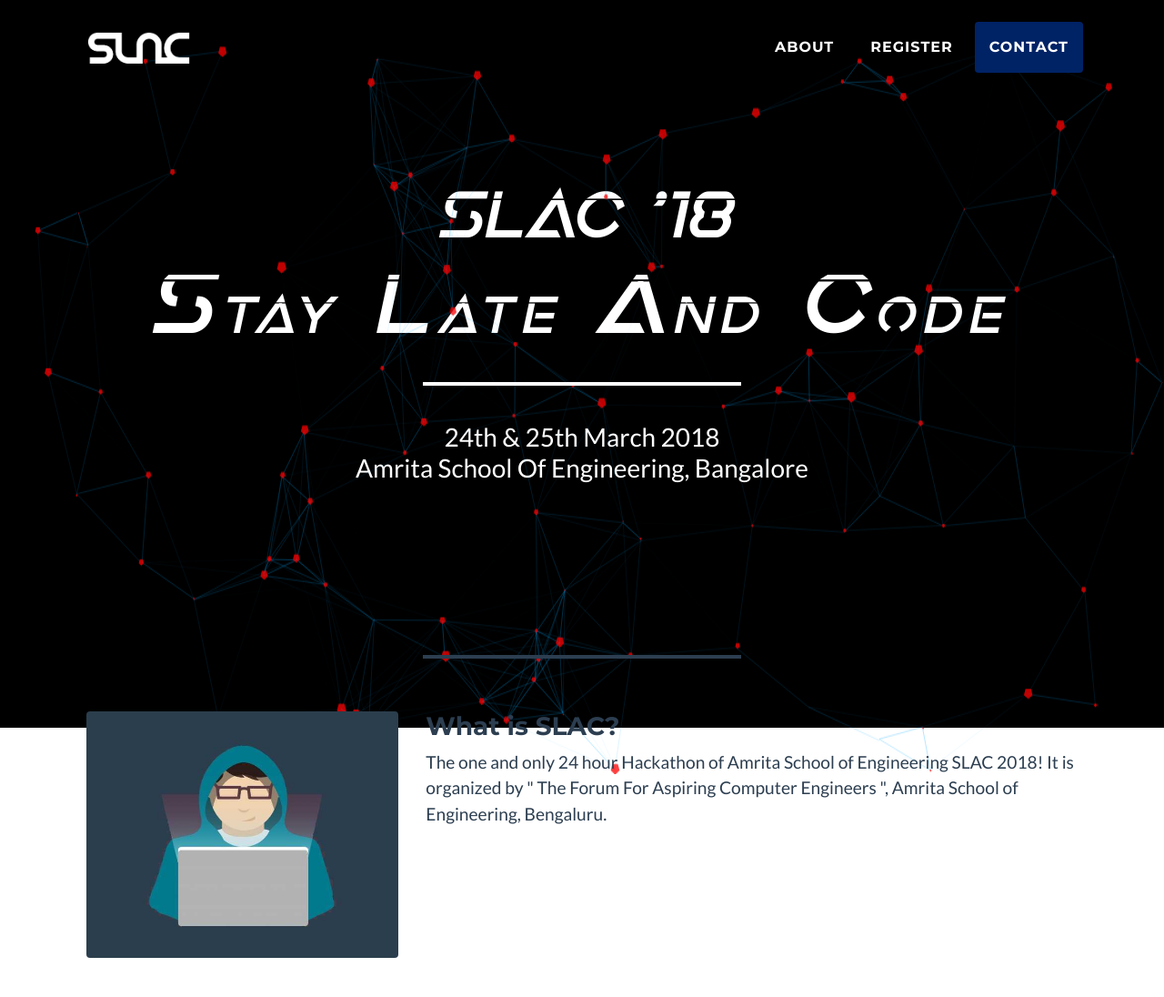
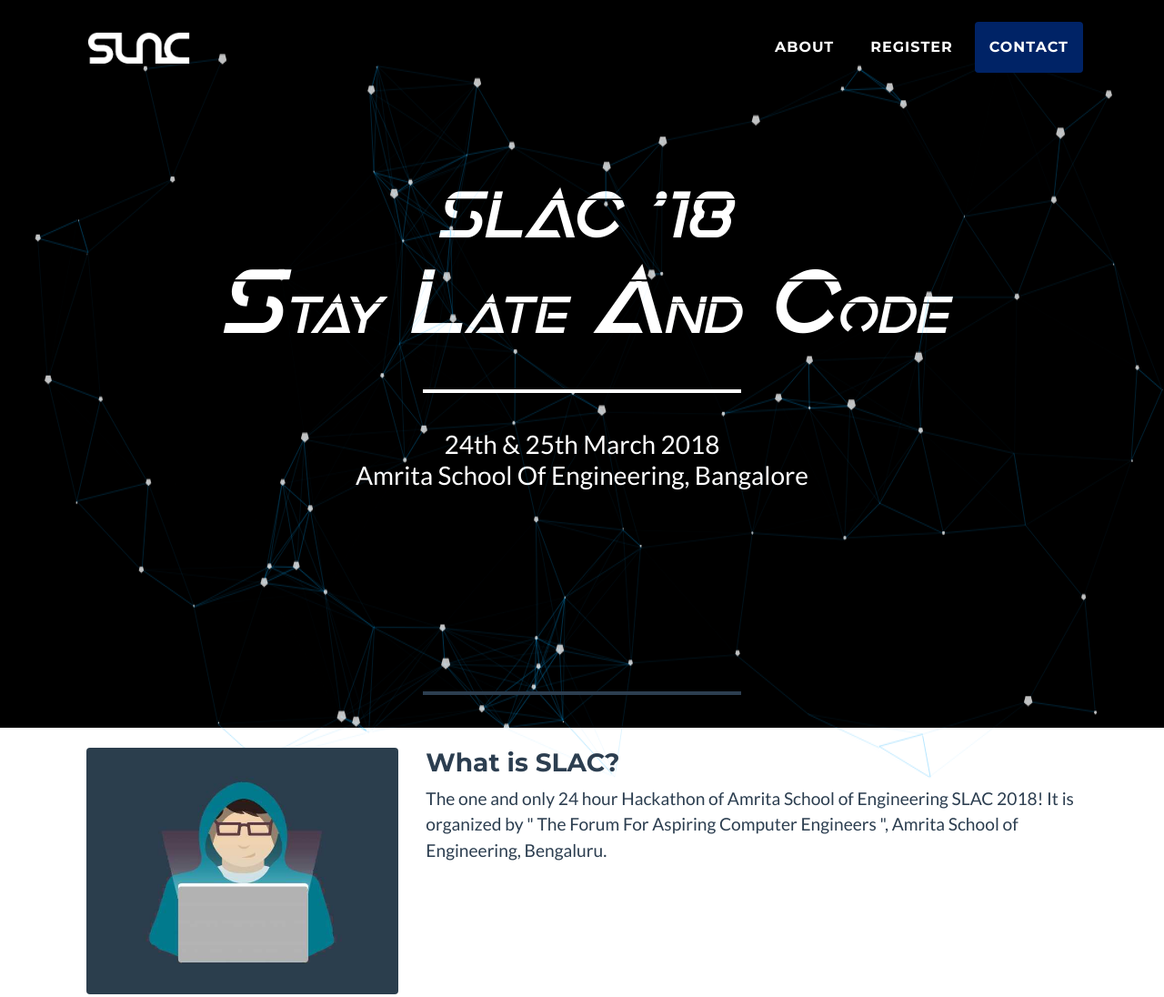
Before and after one commit to vineeth-cnbr/SLAC-2018, a website with bundled scripts: page index.html in a window 1280 px wide. Shown: the top 1096 px of the page at 91% size. Built offline with nearby package versions, Linux system fonts and the light colour scheme.

Commit message:
26/02 15:56

```diff
--- a/index.html
+++ b/index.html
@@ -27,7 +27,6 @@
 
     <!-- Custom styles for this template -->
     <link href="css/freelancer.css" rel="stylesheet">
-    <link rel="stylesheet" href="css/back.css">
     <link rel="stylesheet" href="css/style.css">
     <meta name="theme-color" content="#2C3E50">
 
@@ -80,9 +79,10 @@
     </div>
 
     <!-- Portfolio Grid Section -->
-    <section class="portfolio bg-white" id="about">
+   <!-- <section class="d-none d-md-block d-lg-none portfolio" height=""></section> -->
+    <section class="portfolio bg-white" id="about" >
       <div class="container">
-        <h2 class="text-center text-uppercase text-secondary mb-0">About</h2>
+        <h2 class="text-center text-uppercase text-secondary mb-0"><br>About</h2>
         <div class="row">
           <div class="col-sm-4"></div>
           <div class="col-sm-4"> <hr class="star-dark mb-5"></div>
@@ -318,7 +318,6 @@
     <script src='https://cdn.jsdelivr.net/particles.js/2.0.0/particles.min.js'></script>
     <script src="js/index.js"></script>
     <script src="js/freelancer.min.js"></script>
-    <script src="js/user.js"></script>
     <script>
     $( document ).ready(function() {
       if($(document).scrollTop()=='0') {
--- a/js/index.js
+++ b/js/index.js
@@ -10,7 +10,7 @@
       }
     },
     "color": {
-      "value": "#ff0000"
+      "value": "#ffffff"
     },
     "shape": {
       "type": "polygon",
--- a/js/user.js
+++ /dev/null
@@ -1,10 +0,0 @@
-function myFun() {
-    // Get the snackbar DIV
-    var x = document.getElementById("snackbar")
-
-    // Add the "show" class to DIV
-    x.className = "show";
-
-    // After 3 seconds, remove the show class from DIV
-    setTimeout(function(){ x.className = x.className.replace("show", ""); }, 3000);
-}
```
